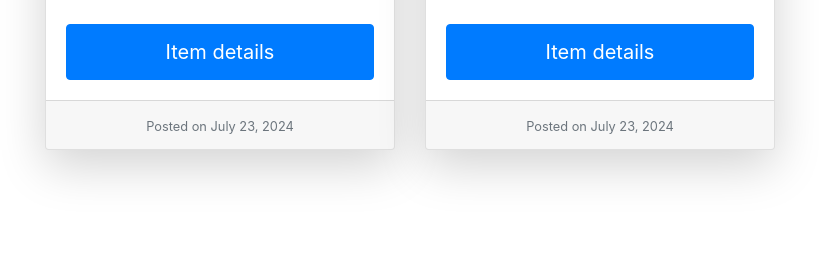
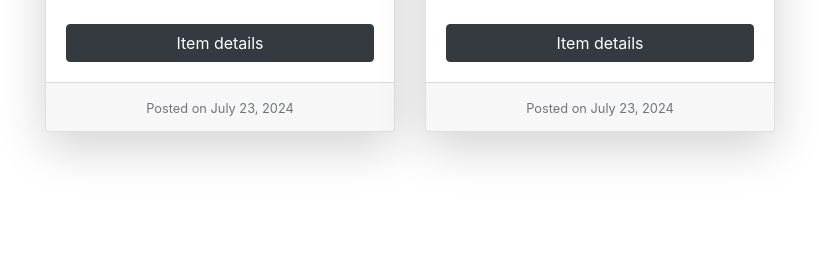
Before and after one commit to uniatrix/Auctions-Project, a Django app: page /category/Console/ in a window 1280 px wide. Shown: the part 536-800 px from the top of the page, without its empty margins (230-1049 px from the left). Run offline with Django 3.2, Linux system fonts and the light colour scheme; data comes from the database, SQL or seed files in the repository; some libraries are stand-ins or nearby versions.

Commit message:
changed button styling of category page

```diff
--- a/auctions/templates/auctions/category_listings.html
+++ b/auctions/templates/auctions/category_listings.html
@@ -14,7 +14,7 @@
                         <h5 class="card-title">{{ listing.title }}</h5>
                         <p class="card-text"><strong>Category:</strong> {{ listing.category }}</p>
                         <p class="card-text mb-n2"><strong>Current Bid:</strong> ${{ listing.current_bid }}</p>
-                        <a href="{% url 'listing_detail' title=listing.title %}" class="btn btn-primary mt-auto">Item details</a>
+                        <a href="{% url 'listing_detail' title=listing.title %}" class="btn btn-dark mt-auto">Item details</a>
                     </div>
                     <div class="card-footer text-muted text-center">
                         <small>Posted on {{ listing.created_at|date:"F j, Y" }}</small>
```
